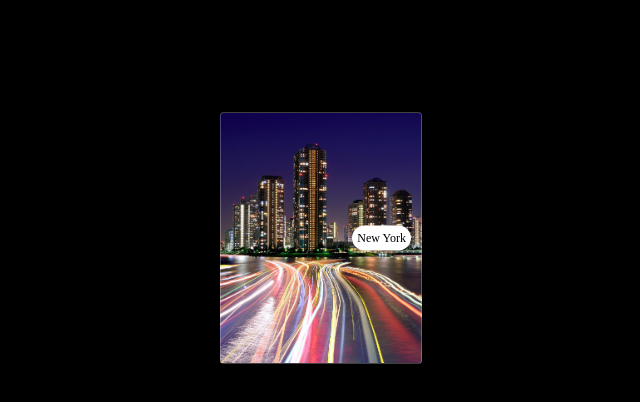
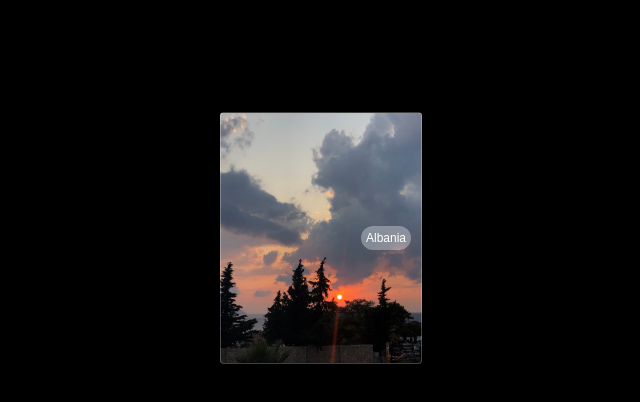
Before and after one commit to kristibeja/simple_card_animation, a plain HTML site: page index.html in a window 1280 px wide. Shown: the whole page, without its empty margins (319-959 px from the left). Drawn offline with Linux system fonts and the light colour scheme.

Commit message:
img added

```diff
--- a/index.html
+++ b/index.html
@@ -19,7 +19,7 @@
         .card{
             width: 200px;
             height: 250px;
-            background: url('./city.jpg') center no-repeat;
+            background: url('./image.jpg') center no-repeat;
             background-size: cover;
             border: 1px solid rgba(255, 255, 255, .25);
             border-radius: 4px;
@@ -32,9 +32,10 @@
             transform: translateZ(10px) rotateX(20deg) rotateY(30deg);
         }
         .card-title {
-            color: #000;
+            color: #fff;
+            font-family: Arial, Helvetica, sans-serif;
             position: absolute;
-            background-color: #fff;
+            background-color: #ffffff50;
             border-radius: 30px;
             padding: 5px;
             font-size: 12px;
@@ -53,7 +54,7 @@
 
     <section class="cards">
         <figure class="card">
-            <figcaption class="card-title">New York</figcaption>
+            <figcaption class="card-title">Albania</figcaption>
         </figure>
     </section>
 
```
Also changed, not shown: image.jpg (added).
